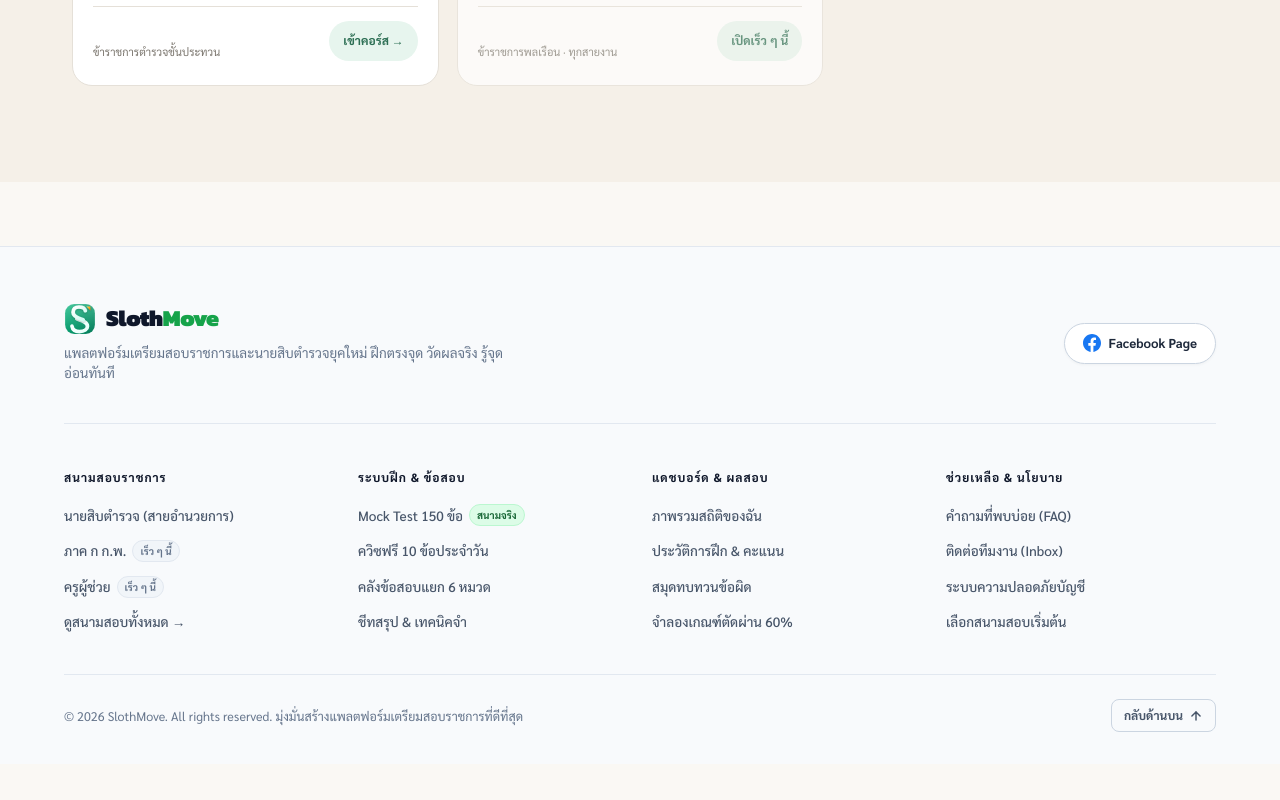
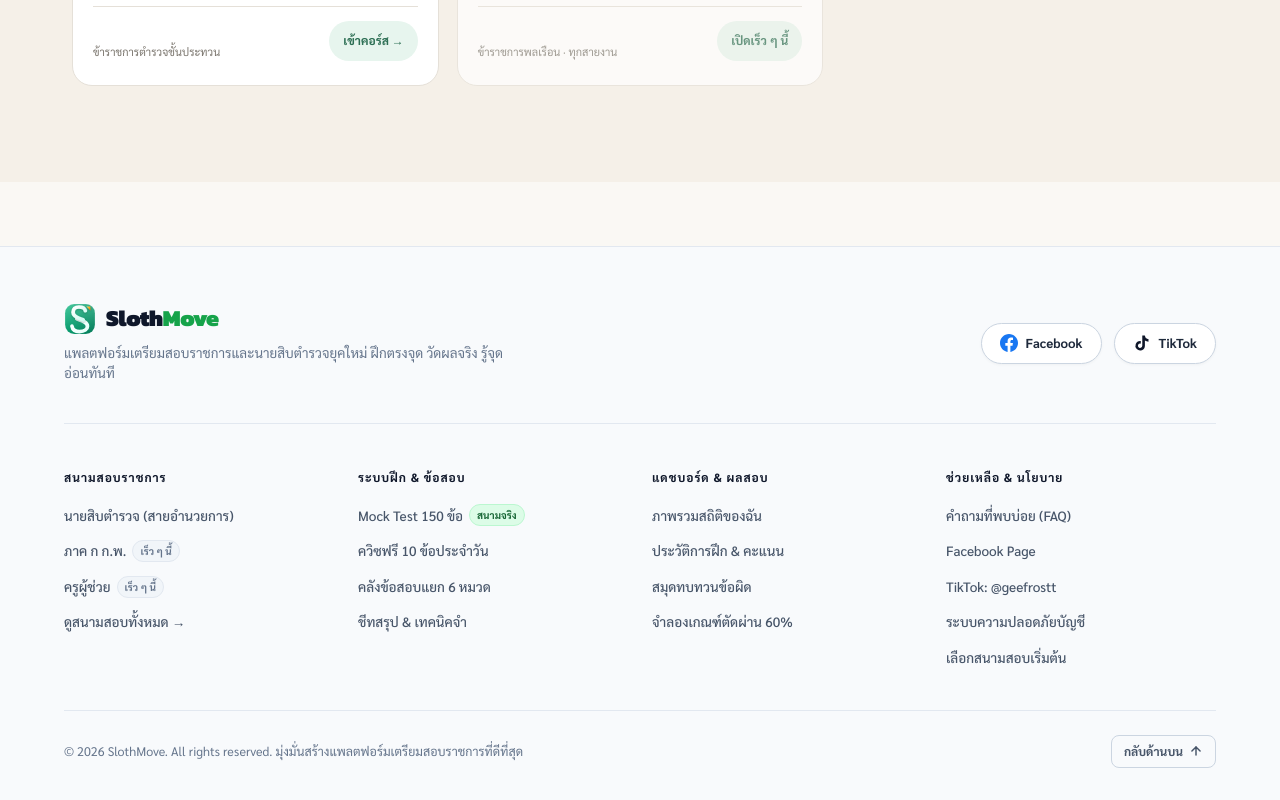
Before and after one commit to geefrost04/Slothmoveth, a Next.js app in the folder slothmove-platform/: page /courses in a window 1280 px wide. Shown: the part 723-1523 px from the top of the page. Before the commit the page ends 1487 px from the top, so only its background shows below. Built offline with nearby package versions, Linux system fonts and the light colour scheme; no server answers.

Commit message:
perf(core): split CSS bundles, self-host Google Fonts via next/font, and add TikTok social link to footer

```diff
--- /dev/null
+++ b/slothmove-platform/app/courses/layout.tsx
@@ -0,0 +1,7 @@
+import type { ReactNode } from 'react';
+import '../course-shell.css';
+import '../subject-shell.css';
+
+export default function CoursesLayout({ children }: { children: ReactNode }) {
+  return <>{children}</>;
+}
--- /dev/null
+++ b/slothmove-platform/app/daily-practice/layout.tsx
@@ -0,0 +1,7 @@
+import type { ReactNode } from 'react';
+import '../course-shell.css';
+import '../subject-shell.css';
+
+export default function DailyPracticeLayout({ children }: { children: ReactNode }) {
+  return <>{children}</>;
+}
--- a/slothmove-platform/app/layout.tsx
+++ b/slothmove-platform/app/layout.tsx
@@ -1,12 +1,32 @@
 import type { Metadata, Viewport } from 'next';
+import { Kanit, Noto_Sans_Thai, Sarabun } from 'next/font/google';
 import './globals.css';
-import './course-shell.css';
 import './home-shell.css';
-import './subject-shell.css';
 import './nav-consistency.css';
 import { ThemeProvider } from '@/components/ThemeProvider';
 import { GoogleAnalytics } from '@/components/GoogleAnalytics';
 import { absoluteUrl, serializeJsonLd, siteConfig } from '@/lib/seo';
+
+const kanit = Kanit({
+  weight: ['400', '600', '700', '800', '900'],
+  subsets: ['thai', 'latin'],
+  display: 'swap',
+  variable: '--font-kanit',
+});
+
+const notoSansThai = Noto_Sans_Thai({
+  weight: ['400', '500', '600', '700'],
+  subsets: ['thai', 'latin'],
+  display: 'swap',
+  variable: '--font-noto-sans-thai',
+});
+
+const sarabun = Sarabun({
+  weight: ['400', '500', '600', '700'],
+  subsets: ['thai', 'latin'],
+  display: 'swap',
+  variable: '--font-sarabun',
+});
 
 export const metadata: Metadata = {
   title: {
@@ -75,7 +95,7 @@ const jsonLd = {
       logo: absoluteUrl('/apple-icon.png'),
       description: 'แพลตฟอร์มเตรียมสอบนายสิบตำรวจ พร้อมข้อสอบออนไลน์ 6 วิชา Mock Test จับเวลา เฉลยละเอียด และระบบวิเคราะห์ผล',
       areaServed: { '@type': 'Country', name: 'ประเทศไทย' },
-      sameAs: [siteConfig.facebook]
+      sameAs: [siteConfig.facebook, siteConfig.tiktok]
     }
   ]
 };
@@ -84,14 +104,12 @@ const gaMeasurementId = process.env.NEXT_PUBLIC_GA_MEASUREMENT_ID || 'G-W60TF5WH
 
 export default function RootLayout({ children }: { children: React.ReactNode }) {
   return (
-    <html lang="th" suppressHydrationWarning>
+    <html
+      lang="th"
+      className={`${kanit.variable} ${notoSansThai.variable} ${sarabun.variable}`}
+      suppressHydrationWarning
+    >
       <head>
-        <link rel="preconnect" href="https://fonts.googleapis.com" />
-        <link rel="preconnect" href="https://fonts.gstatic.com" crossOrigin="anonymous" />
-        <link
-          href="https://fonts.googleapis.com/css2?family=Kanit:wght@400;600;700;800;900&family=Noto+Sans+Thai:wght@400;500;600;700&family=Sarabun:wght@400;500;600;700&display=swap"
-          rel="stylesheet"
-        />
         <script
           dangerouslySetInnerHTML={{
             __html:
--- a/slothmove-platform/components/Footer.module.css
+++ b/slothmove-platform/components/Footer.module.css
@@ -89,8 +89,22 @@
   transform: translateY(-1px);
 }
 
-.socialBtn svg {
+.socialBtnFacebook svg {
   color: #1877f2;
+}
+
+.socialBtnTiktok svg {
+  color: #0f172a;
+}
+
+.socialBtnTiktok:hover {
+  background: #0f172a;
+  border-color: #0f172a;
+  color: #ffffff;
+}
+
+.socialBtnTiktok:hover svg {
+  color: #ffffff;
 }
 
 /* 4-Column Navigation Grid */
--- a/slothmove-platform/components/Footer.tsx
+++ b/slothmove-platform/components/Footer.tsx
@@ -8,6 +8,14 @@ function FacebookIcon() {
   return (
     <svg width="18" height="18" viewBox="0 0 24 24" fill="currentColor" aria-hidden="true">
       <path d="M24 12.073c0-6.627-5.373-12-12-12S0 5.446 0 12.073c0 5.99 4.388 10.954 10.125 11.854v-8.385H7.078v-3.47h3.047V9.43c0-3.007 1.792-4.669 4.533-4.669 1.312 0 2.686.235 2.686.235v2.953H15.83c-1.491 0-1.956.925-1.956 1.874v2.25h3.328l-.532 3.47h-2.796v8.385C19.612 23.027 24 18.062 24 12.073z" />
+    </svg>
+  );
+}
+
+function TikTokIcon() {
+  return (
+    <svg width="18" height="18" viewBox="0 0 24 24" fill="currentColor" aria-hidden="true">
+      <path d="M19.59 6.69a4.83 4.83 0 0 1-3.77-4.25V2h-3.45v13.67a2.89 2.89 0 0 1-5.2 1.74 2.89 2.89 0 0 1 2.31-4.64 2.93 2.93 0 0 1 .88.13V9.4a6.84 6.84 0 0 0-1-.05A6.33 6.33 0 0 0 5 20.1a6.34 6.34 0 0 0 10.86-4.43v-7a8.16 8.16 0 0 0 4.77 1.52v-3.4a4.85 4.85 0 0 1-1.04-.1z" />
     </svg>
   );
 }
@@ -47,11 +55,21 @@ export function Footer() {
               href="https://www.facebook.com/profile.php?id=61589670089745"
               target="_blank"
               rel="noopener noreferrer"
-              className={styles.socialBtn}
+              className={`${styles.socialBtn} ${styles.socialBtnFacebook}`}
               aria-label="ติดตามข่าวสารบน Facebook"
             >
               <FacebookIcon />
-              <span>Facebook Page</span>
+              <span>Facebook</span>
+            </a>
+            <a
+              href="https://www.tiktok.com/@geefrostt"
+              target="_blank"
+              rel="noopener noreferrer"
+              className={`${styles.socialBtn} ${styles.socialBtnTiktok}`}
+              aria-label="ติดตามบน TikTok @geefrostt"
+            >
+              <TikTokIcon />
+              <span>TikTok</span>
             </a>
           </div>
         </div>
@@ -154,7 +172,16 @@ export function Footer() {
                   target="_blank"
                   rel="noopener noreferrer"
                 >
-                  ติดต่อทีมงาน (Inbox)
+                  Facebook Page
+                </a>
+              </li>
+              <li>
+                <a
+                  href="https://www.tiktok.com/@geefrostt"
+                  target="_blank"
+                  rel="noopener noreferrer"
+                >
+                  TikTok: @geefrostt
                 </a>
               </li>
               <li>
--- a/slothmove-platform/src/lib/seo.ts
+++ b/slothmove-platform/src/lib/seo.ts
@@ -32,6 +32,7 @@ export const siteConfig = {
   ],
   ogImage: '/opengraph-image',
   facebook: 'https://www.facebook.com/profile.php?id=61589670089745',
+  tiktok: 'https://www.tiktok.com/@geefrostt',
 } as const;
 
 export function absoluteUrl(path = '/') {
```
Also changed, not shown: slothmove-platform/app/globals.css.
